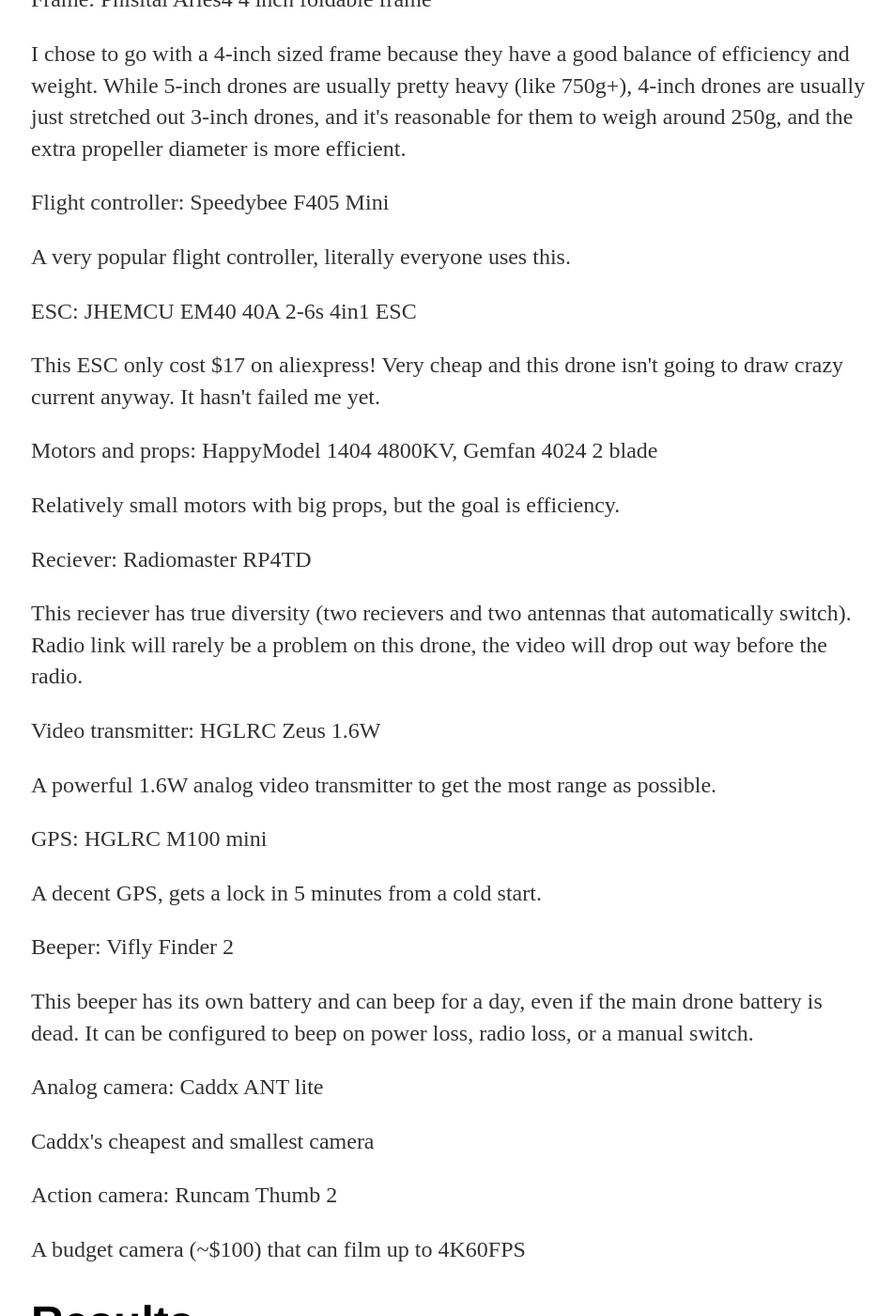
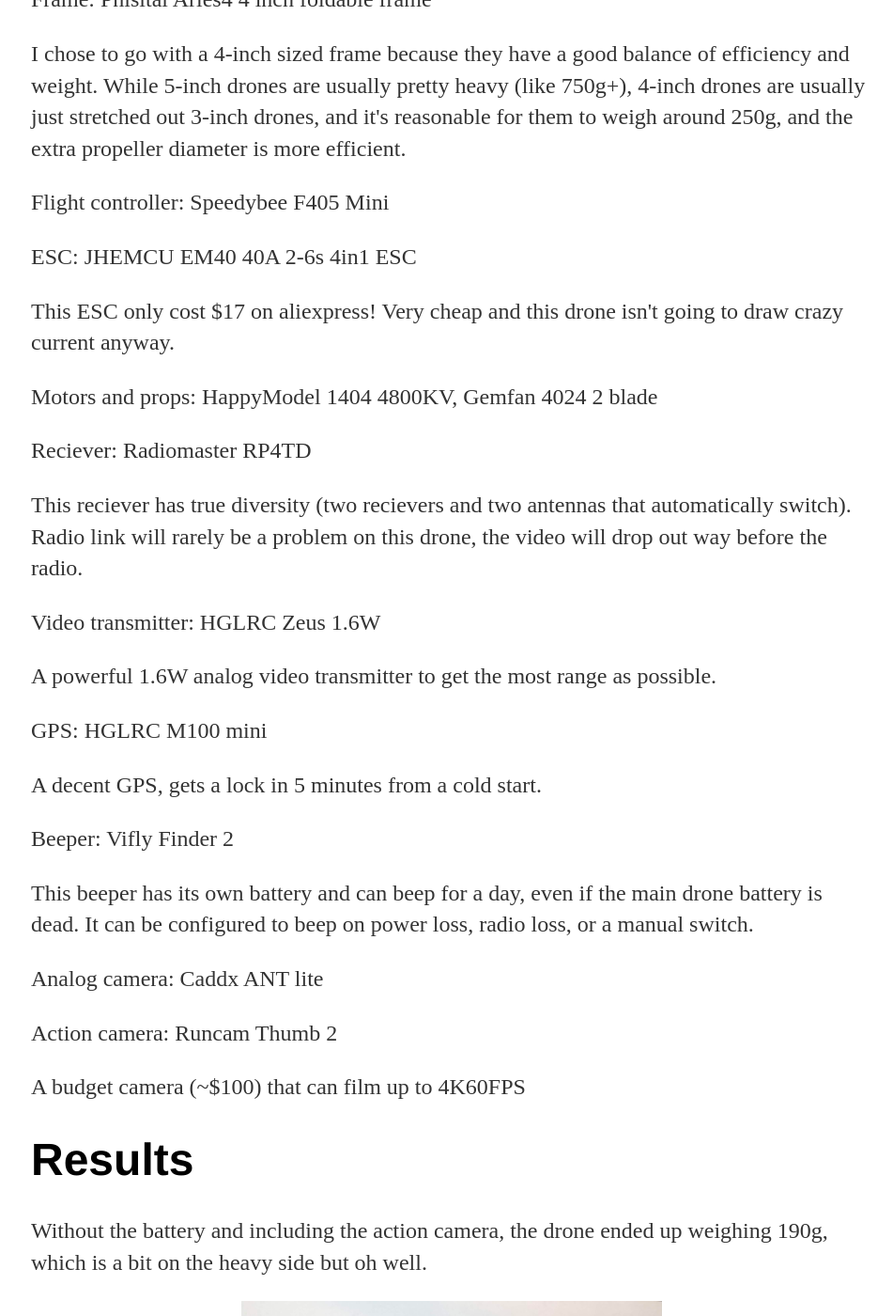
Before and after one commit to tfu1897/tfu1897.github.io, a Jekyll site: the page built from Projects/drone.html, in a window 1280 px wide and 1400 px high, scrolled down 1117 px. Shown: the whole window at 94% size, without its empty margins (159-1110 px from the left). Built offline with Jekyll 4.4.1, drawn with Linux system fonts in a browser that asks for light colours.

Commit message:
Update drone.html

```diff
--- a/Projects/drone.html
+++ b/Projects/drone.html
@@ -15,11 +15,9 @@
 	<p>I chose to go with a 4-inch sized frame because they have a good balance of efficiency and weight. While 5-inch drones are usually pretty heavy (like 750g+), 4-inch drones are usually just stretched out 3-inch drones, and it's reasonable for them to weigh around 250g, and the extra propeller diameter is more efficient.
 	</p>
 	<p>Flight controller: Speedybee F405 Mini</p>
-	<p>A very popular flight controller, literally everyone uses this.</p>
 	<p>ESC: JHEMCU EM40 40A 2-6s 4in1 ESC</p>
-	<p>This ESC only cost $17 on aliexpress! Very cheap and this drone isn't going to draw crazy current anyway. It hasn't failed me yet. </p>
+	<p>This ESC only cost $17 on aliexpress! Very cheap and this drone isn't going to draw crazy current anyway.</p>
 	<p>Motors and props: HappyModel 1404 4800KV, Gemfan 4024 2 blade </p>
-	<p>Relatively small motors with big props, but the goal is efficiency. </p>
 	<p>Reciever: Radiomaster RP4TD </p>
 	<p>This reciever has true diversity (two recievers and two antennas that automatically switch).  Radio link will rarely be a problem on this drone, the video will drop out way before the radio. </p>
 	<p>Video transmitter: HGLRC Zeus 1.6W </p>
@@ -29,7 +27,6 @@
 	<p>Beeper: Vifly Finder 2 </p>
 	<p>This beeper has its own battery and can beep for a day, even if the main drone battery is dead. It can be configured to beep on power loss, radio loss, or a manual switch. </p>
 	<p>Analog camera: Caddx ANT lite </p>
-	<p>Caddx's cheapest and smallest camera</p>
 	<p>Action camera: Runcam Thumb 2 </p>
 	<p>A budget camera (~$100) that can film up to 4K60FPS </p>
 </div>
```
